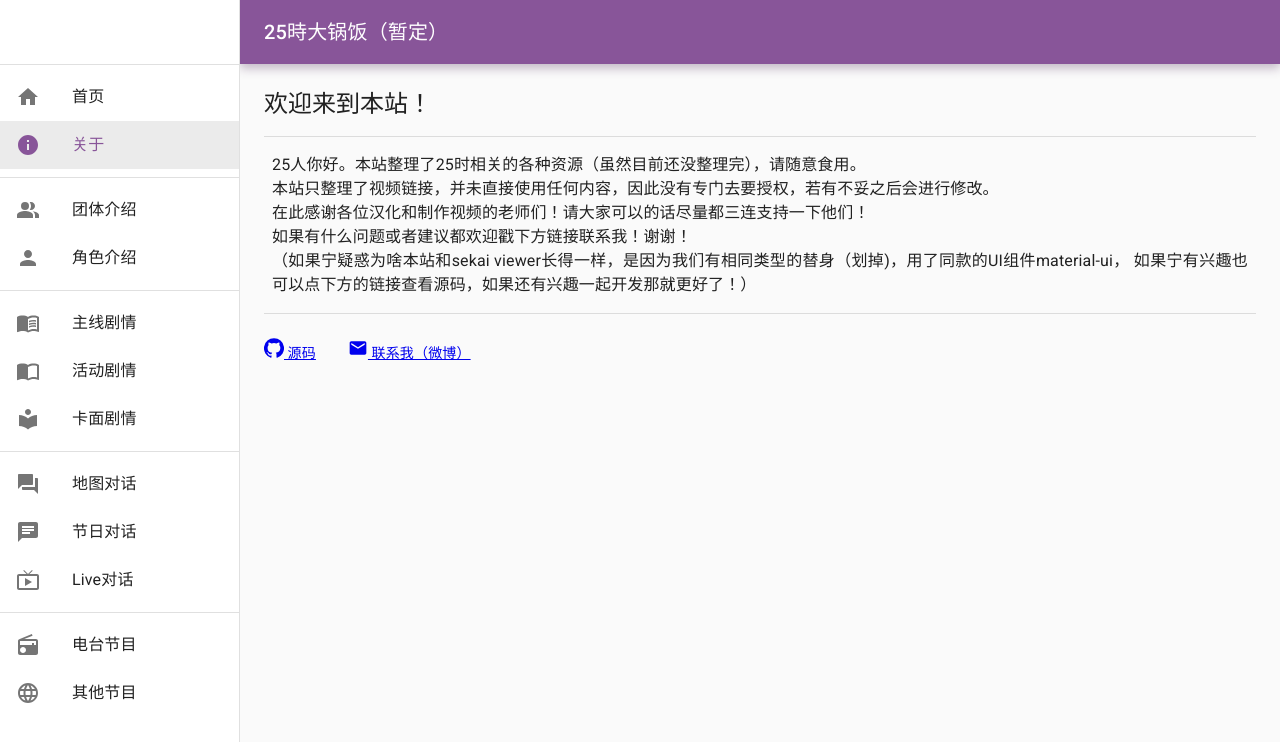
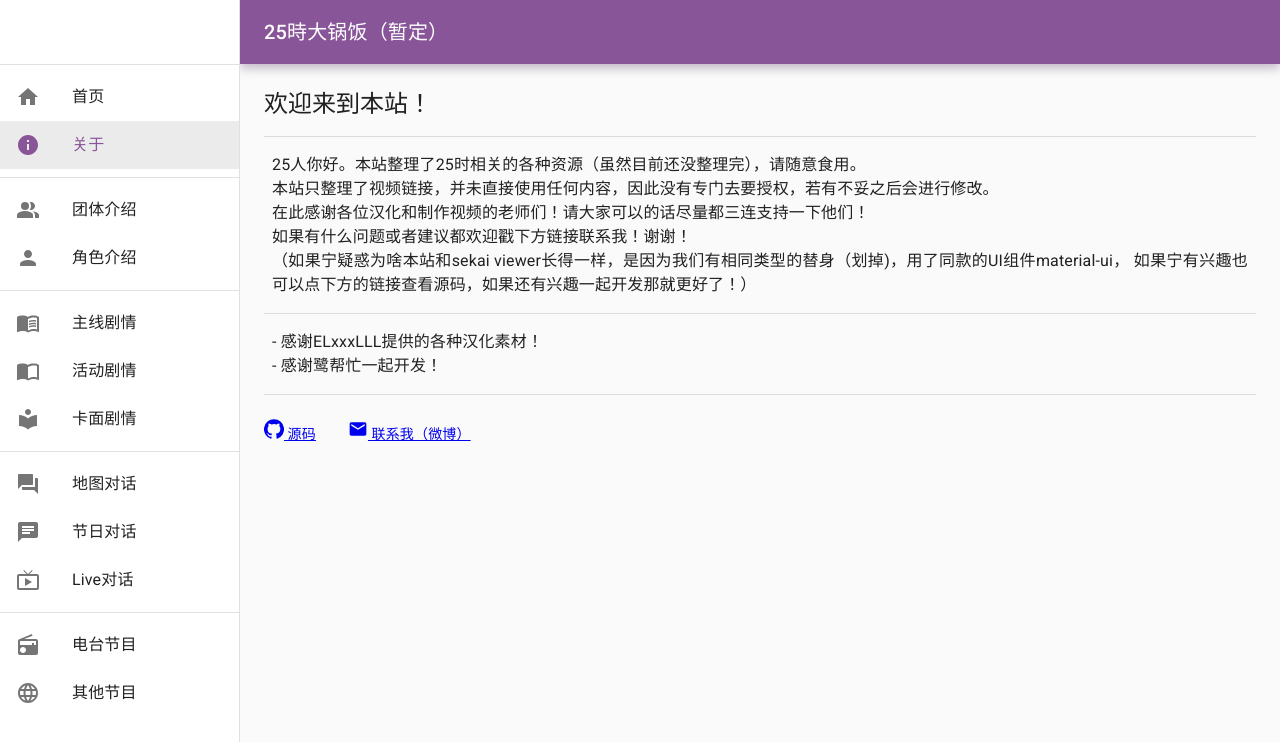
Before and after one commit to SolidifiedRay/25-Night-Code-Info, a React (Create React App) app: page /about in a window 1280 px wide. Shown: the top 742 px of the page. Built offline with nearby package versions, Linux system fonts and the light colour scheme.

Commit message:
添加网站贡献者名单

```diff
--- a/src/routes/About.jsx
+++ b/src/routes/About.jsx
@@ -39,6 +39,13 @@ function Home() {
         </Box>
       </Typography>
       <Divider />
+      <Typography component="div">
+        <Box textAlign="justify" m={1}>
+          - 感谢ELxxxLLL提供的各种汉化素材！
+          <br />- 感谢鹭帮忙一起开发！
+        </Box>
+      </Typography>
+      <Divider />
       <Grid container spacing={2}>
         <Grid item>
           <a
```
